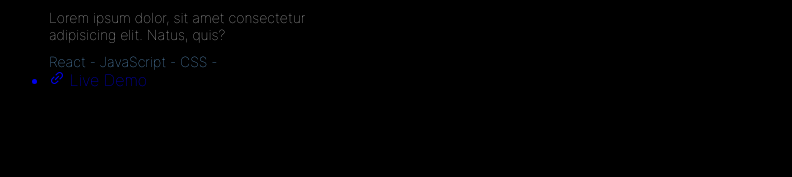
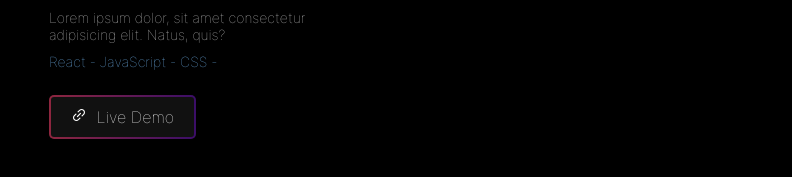
Before and after one commit to AzmiTammam/ReactPortfolio, a React (Create React App) app: page / in a window 1280 px wide. Shown: the part 1586-1763 px from the top of the page, without its empty margins (26-818 px from the left). Built offline with nearby package versions, Linux system fonts and the light colour scheme.

Commit message:
edit socialLinks path

```diff
--- a/src/Components/Header/Header.css
+++ b/src/Components/Header/Header.css
@@ -41,17 +41,17 @@ header {
   font-size: 16px;
 }
 
-.infoSection .socialLinks ul {
+.socialLinks ul {
   margin-top: 25px;
   list-style: none;
   display: inline-flex;
 }
 
-.infoSection .socialLinks ul a {
+.socialLinks ul a {
   margin-right: 10px;
 }
 
-.infoSection .socialLinks ul li {
+.socialLinks ul li {
   background: linear-gradient(#111111, #111111) padding-box,
     linear-gradient(to right, #d24074, #6518b4) border-box;
   color: #fff;
@@ -60,16 +60,16 @@ header {
   border-radius: 5px;
   transition: all 0.3s ease-in;
 }
-.infoSection .socialLinks ul li:nth-last-child(odd) {
+.socialLinks ul li:nth-last-child(odd) {
   background: linear-gradient(#111111, #111111) padding-box,
     linear-gradient(to right, #f4426c94, #6618b494) border-box;
 }
 
-.infoSection .socialLinks ul li span {
+.socialLinks ul li span {
   padding-right: 5px;
 }
 
-.infoSection .socialLinks ul li:hover {
+.socialLinks ul li:hover {
   background: linear-gradient(#111111, #111111) padding-box,
     linear-gradient(to right, #f4426c, #6964de) border-box;
   transition: all 0.3s ease-in;
```
